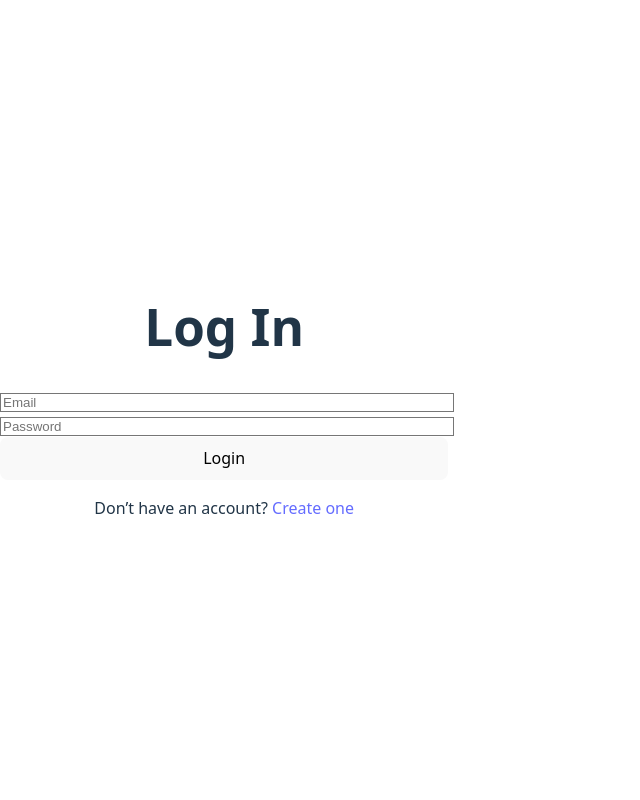
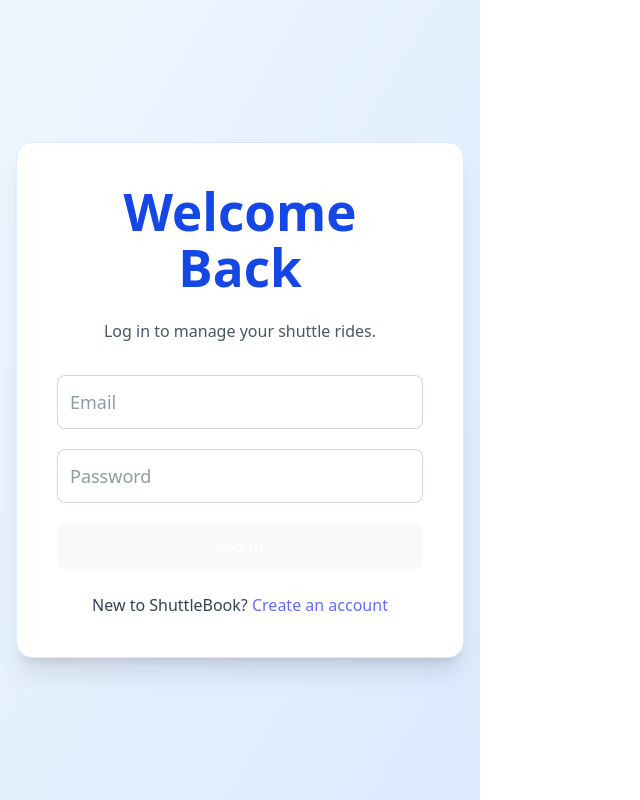
Before and after one commit to dmurari7/ShuttleBook, a React app in the folder frontend/: page /login in a window 1280 px wide. Shown: the whole page, without its empty margins (0-640 px from the left). Built offline with nearby package versions, Linux system fonts and the light colour scheme; the HTML template or start-up script is replaced by a standard one.

Commit message:
updated css for Signup and Login pages

```diff
--- a/frontend/src/index.css
+++ b/frontend/src/index.css
@@ -1,7 +1,5 @@
 /* postcss */
-@tailwind base;
-@tailwind components;
-@tailwind utilities;
+@import "tailwindcss";
 
 :root {
   font-family: system-ui, Avenir, Helvetica, Arial, sans-serif;
--- a/frontend/src/pages/Login.tsx
+++ b/frontend/src/pages/Login.tsx
@@ -1,6 +1,6 @@
 import { useState } from "react";
 import { useAuthStore } from "../store/authStore";
-import { Link, useNavigate } from "react-router-dom";
+import { useNavigate, Link } from "react-router-dom";
 
 export default function Login() {
   const login = useAuthStore((s) => s.login);
@@ -9,7 +9,10 @@ export default function Login() {
 
   const navigate = useNavigate();
 
-  const [form, setForm] = useState({ email: "", password: "" });
+  const [form, setForm] = useState({
+    email: "",
+    password: "",
+  });
 
   const handleChange = (e: React.ChangeEvent<HTMLInputElement>) => {
     setForm({ ...form, [e.target.name]: e.target.value });
@@ -17,34 +20,37 @@ export default function Login() {
 
   const handleSubmit = async (e: React.FormEvent) => {
     e.preventDefault();
-
     await login(form.email, form.password);
 
-    const token = localStorage.getItem("token");
-    if (token) navigate("/dashboard");
+    if (localStorage.getItem("token")) navigate("/dashboard");
   };
 
   return (
-    <div className="flex justify-center items-center min-h-screen bg-gray-100 p-4">
-      <div className="bg-white p-8 rounded-xl shadow-md w-full max-w-md">
-        <h1 className="text-2xl font-bold mb-6 text-center">Log In</h1>
+    <div className="flex justify-center items-center min-h-screen bg-gradient-to-br from-blue-50 to-blue-100 p-4">
+      <div className="bg-white p-10 rounded-2xl shadow-xl w-full max-w-md border border-blue-100">
+        <h1 className="text-3xl font-bold text-center text-blue-700 mb-6">
+          Welcome Back
+        </h1>
+        <p className="text-center text-gray-600 mb-8">
+          Log in to manage your shuttle rides.
+        </p>
 
-        <form className="space-y-4" onSubmit={handleSubmit}>
+        <form className="space-y-5" onSubmit={handleSubmit}>
           <input
-            className="w-full border rounded-lg p-2"
+            className="w-full border border-gray-300 rounded-lg p-3 text-lg focus:ring-2 focus:ring-blue-400 focus:border-blue-400"
+            type="email"
             name="email"
             placeholder="Email"
-            type="email"
             value={form.email}
             onChange={handleChange}
             required
           />
 
           <input
-            className="w-full border rounded-lg p-2"
+            className="w-full border border-gray-300 rounded-lg p-3 text-lg focus:ring-2 focus:ring-blue-400 focus:border-blue-400"
+            type="password"
             name="password"
             placeholder="Password"
-            type="password"
             value={form.password}
             onChange={handleChange}
             required
@@ -53,18 +59,20 @@ export default function Login() {
           <button
             type="submit"
             disabled={loading}
-            className="w-full bg-blue-600 text-white py-2 rounded-lg hover:bg-blue-700"
+            className="w-full bg-blue-600 text-white py-3 text-lg font-semibold rounded-xl hover:bg-blue-700 transition focus:ring-2 focus:ring-blue-300"
           >
-            {loading ? "Logging in..." : "Login"}
+            {loading ? "Logging in..." : "Log In"}
           </button>
 
-          {error && <p className="text-red-600 text-center">{error}</p>}
+          {error && (
+            <p className="text-red-600 text-center text-sm mt-2">{error}</p>
+          )}
         </form>
 
-        <p className="text-center mt-4 text-sm">
-          Don’t have an account?{" "}
-          <Link className="text-blue-600" to="/signup">
-            Create one
+        <p className="text-center mt-6 text-gray-700">
+          New to ShuttleBook?{" "}
+          <Link className="text-blue-600 font-semibold hover:underline" to="/signup">
+            Create an account
           </Link>
         </p>
       </div>
--- a/frontend/src/pages/Signup.tsx
+++ b/frontend/src/pages/Signup.tsx
@@ -21,22 +21,24 @@ export default function Signup() {
 
   const handleSubmit = async (e: React.FormEvent) => {
     e.preventDefault();
-
     await signup(form.username, form.email, form.password);
 
-    // If signup successful → user + token exist
-    const token = localStorage.getItem("token");
-    if (token) navigate("/dashboard");
+    if (localStorage.getItem("token")) navigate("/dashboard");
   };
 
   return (
-    <div className="flex justify-center items-center min-h-screen bg-gray-100 p-4">
-      <div className="bg-white p-8 rounded-xl shadow-md w-full max-w-md">
-        <h1 className="text-2xl font-bold mb-6 text-center">Create Account</h1>
+    <div className="flex justify-center items-center min-h-screen bg-gradient-to-br from-blue-50 to-blue-100 p-4">
+      <div className="bg-white p-10 rounded-2xl shadow-xl w-full max-w-md border border-blue-100">
+        <h1 className="text-3xl font-bold text-center text-blue-700 mb-6">
+          Create Account
+        </h1>
+        <p className="text-center text-gray-600 mb-8">
+          Start booking shuttle rides in seconds.
+        </p>
 
-        <form className="space-y-4" onSubmit={handleSubmit}>
+        <form className="space-y-5" onSubmit={handleSubmit}>
           <input
-            className="w-full border rounded-lg p-2"
+            className="w-full border border-gray-300 rounded-lg p-3 text-lg focus:ring-2 focus:ring-blue-400 focus:border-blue-400"
             name="username"
             placeholder="Username"
             value={form.username}
@@ -45,9 +47,9 @@ export default function Signup() {
           />
 
           <input
-            className="w-full border rounded-lg p-2"
+            className="w-full border border-gray-300 rounded-lg p-3 text-lg focus:ring-2 focus:ring-blue-400 focus:border-blue-400"
+            type="email"
             name="email"
-            type="email"
             placeholder="Email"
             value={form.email}
             onChange={handleChange}
@@ -55,9 +57,9 @@ export default function Signup() {
           />
 
           <input
-            className="w-full border rounded-lg p-2"
+            className="w-full border border-gray-300 rounded-lg p-3 text-lg focus:ring-2 focus:ring-blue-400 focus:border-blue-400"
+            type="password"
             name="password"
-            type="password"
             placeholder="Password"
             value={form.password}
             onChange={handleChange}
@@ -67,17 +69,19 @@ export default function Signup() {
           <button
             type="submit"
             disabled={loading}
-            className="w-full bg-blue-600 text-white py-2 rounded-lg hover:bg-blue-700"
+            className="w-full bg-blue-600 text-white py-3 text-lg font-semibold rounded-xl hover:bg-blue-700 transition focus:ring-2 focus:ring-blue-300"
           >
             {loading ? "Creating account..." : "Sign Up"}
           </button>
 
-          {error && <p className="text-red-600 text-center">{error}</p>}
+          {error && (
+            <p className="text-red-600 text-center text-sm mt-2">{error}</p>
+          )}
         </form>
 
-        <p className="text-center mt-4 text-sm">
+        <p className="text-center mt-6 text-gray-700">
           Already have an account?{" "}
-          <Link className="text-blue-600" to="/login">
+          <Link className="text-blue-600 font-semibold hover:underline" to="/login">
             Log in
           </Link>
         </p>
```
